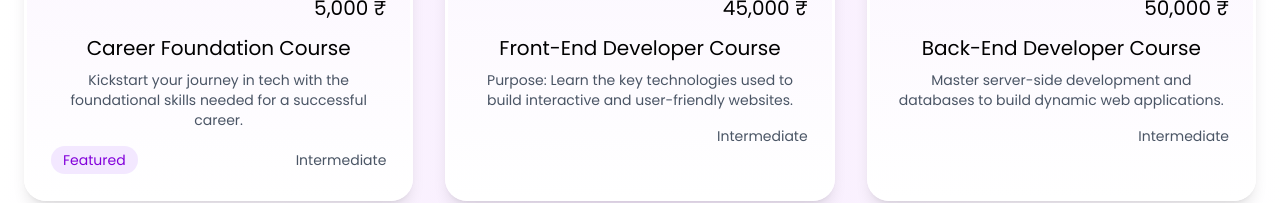
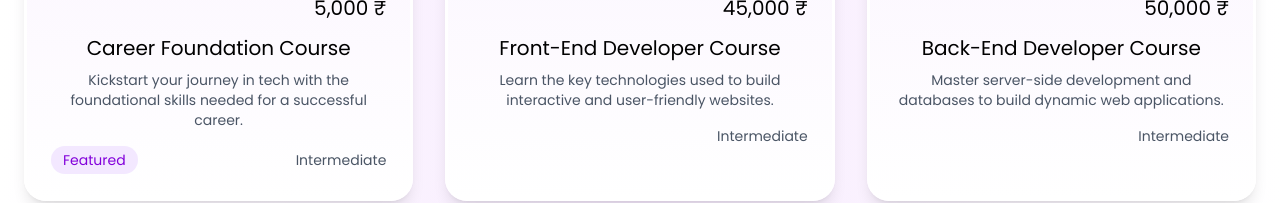
Before and after one commit to Ajnastk/SDEC-Courses, a Next.js app: page /courses in a window 1280 px wide. Shown: the part 579-782 px from the top of the page. Built offline with nearby package versions, Linux system fonts and the light colour scheme.

Commit message:
updated a course details,

```diff
--- a/components/contact/Contact.js
+++ b/components/contact/Contact.js
@@ -106,7 +106,7 @@ export const ContactForm = () => {
 
   const redirectToWhatsApp = () => {
     // The phone number should be in international format without any symbols
-    const phoneNumber = "+918086158928"; // Replace with your actual WhatsApp
+    const phoneNumber = "+917356190621"; // Replace with your actual WhatsApp
 
     const email = formData.email;
 
--- a/components/courses/AllCourses.jsx
+++ b/components/courses/AllCourses.jsx
@@ -30,7 +30,7 @@ export default function AllCourses() {
       id: 2,
       title: "Front-End Developer Course ",
       description:
-        "Purpose: Learn the key technologies used to build interactive and user-friendly websites.",
+        "Learn the key technologies used to build interactive and user-friendly websites.",
       price: "45,000",
       image: ImgCourse,
       level: "Intermediate",
@@ -94,7 +94,7 @@ export default function AllCourses() {
       price: "38,000",
       image: ImgCourse,
       level: "Intermediate",
-      featured: false,
+      featured: true,
     },
 
   ];
```
